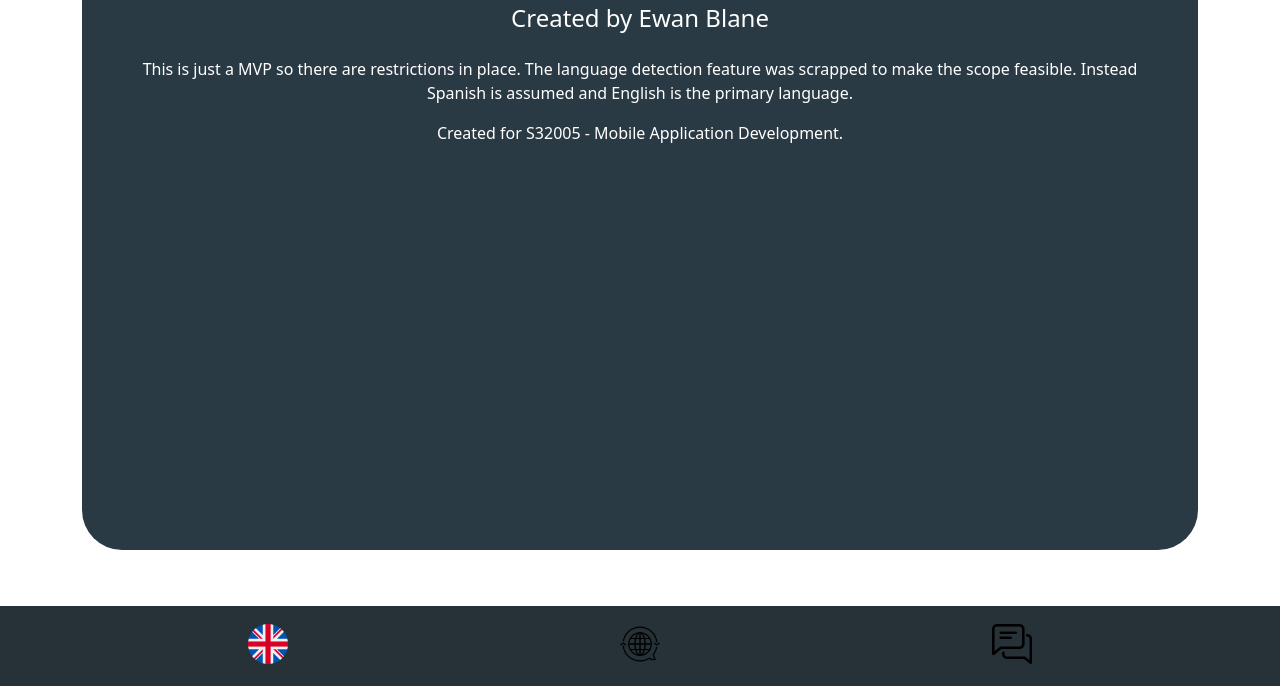
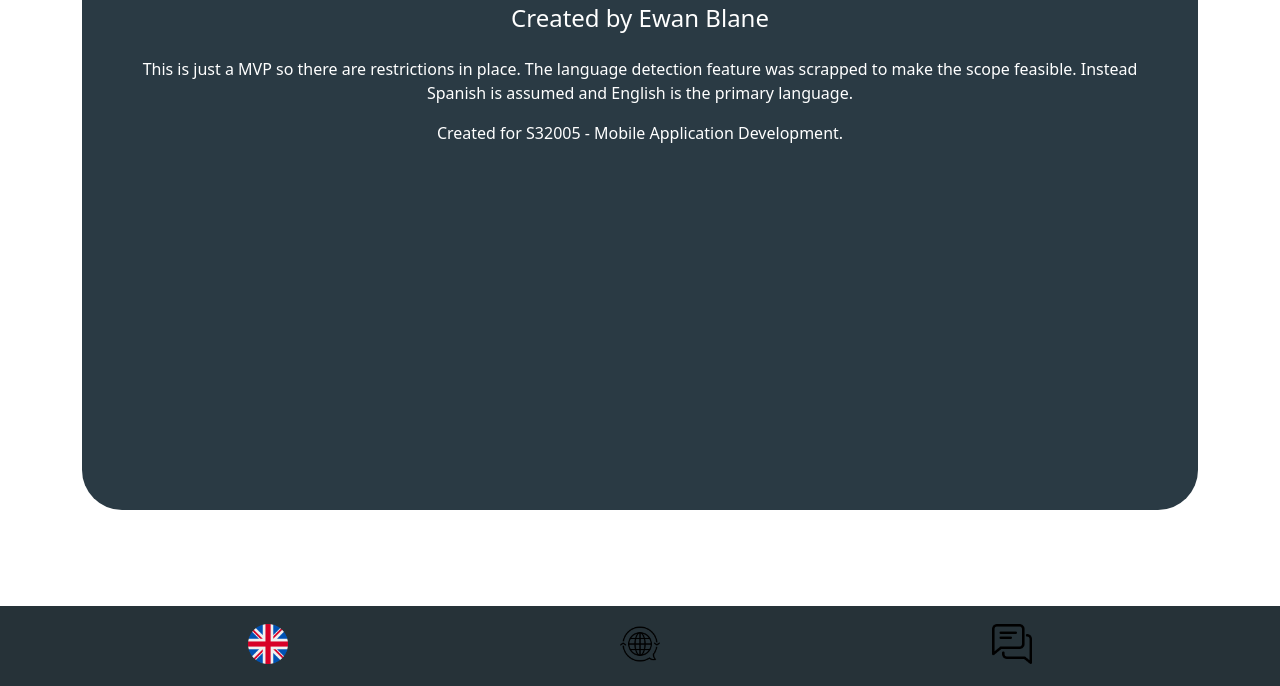
Before and after one commit to Blane3011/Translation-App, a plain HTML site: page index.html in a window 1280 px wide. Shown: the part 114-800 px from the top of the page. Drawn offline with nearby package versions, Linux system fonts and the light colour scheme.

Commit message:
Changed height again

```diff
--- a/style.css
+++ b/style.css
@@ -9,8 +9,8 @@ body {
     color: white;
     border-radius: 40px;
     text-align: center;
-    height:80vh;
-    min-height: 80vh;
+    height:75vh;
+    min-height: 75vh;
     margin: 0 auto;
 }
 
```
